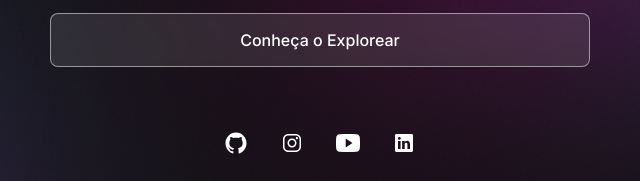
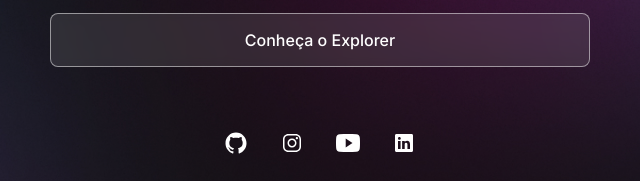
Before and after one commit to Rafousz/projeto-devlinks, a plain HTML site: page index.html in a window 1280 px wide. Shown: the part 504-685 px from the top of the page, 320-960 px from the left. Drawn offline with nearby package versions, Linux system fonts and the light colour scheme.

Commit message:
ajuste final

```diff
--- a/index.html
+++ b/index.html
@@ -37,7 +37,7 @@
         </li>
         <li>
           <a href="https://rocketseat.com.br/explorer" target="_blank"
-            >Conheça o Explorear</a
+            >Conheça o Explorer</a
           >
         </li>
       </ul>
```
